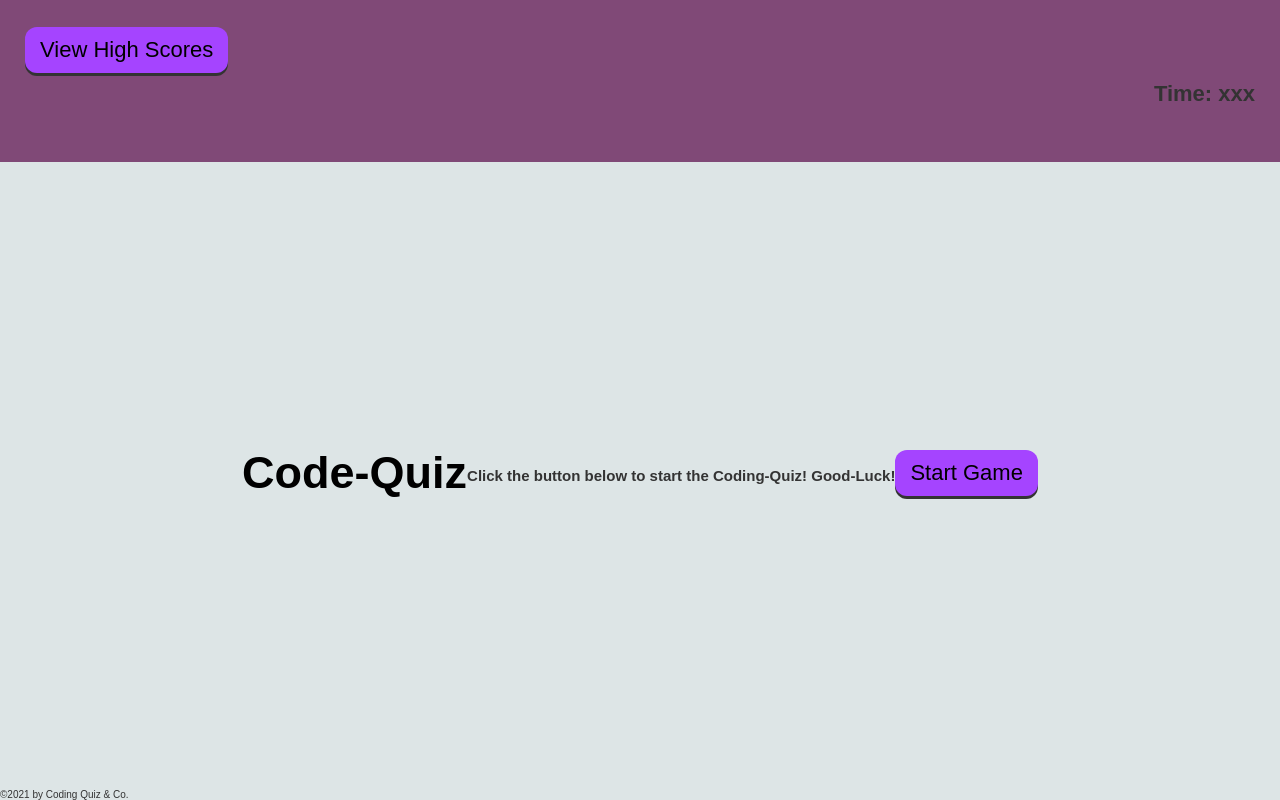
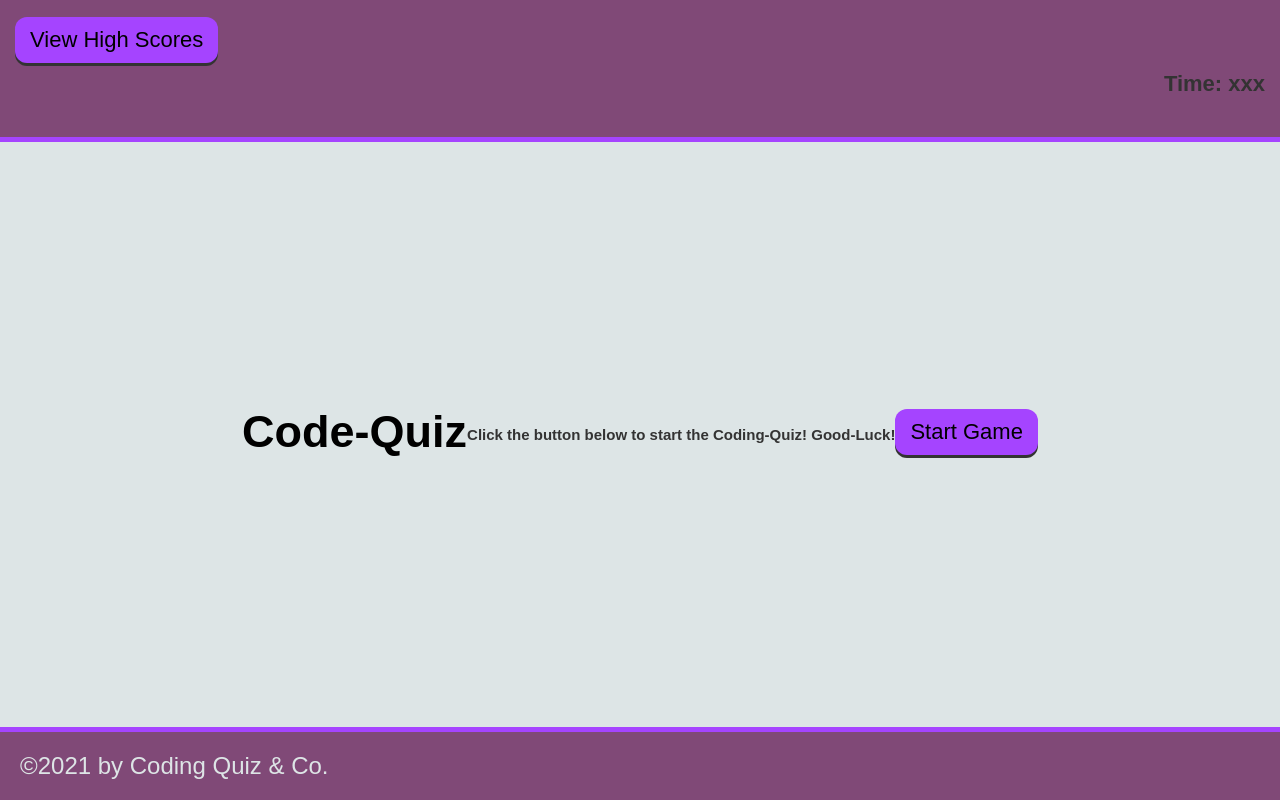
Before and after one commit to amuldrow/Code-Quiz, a plain HTML site: page index.html in a window 1280 px wide. Drawn offline with Linux system fonts and the light colour scheme.

Commit message:
css changes

```diff
--- a/Assets/style.css
+++ b/Assets/style.css
@@ -20,8 +20,8 @@
   }
   header {
     background: var(--secondary);
-    padding: 30px 25px;
-    border-bottom: 5px solid var(--secondary);
+    padding: 20px 15px;
+    border-bottom: 5px solid var(--primary);
   }
   header p {
     color: var(black);
@@ -63,3 +63,12 @@
     top: -3px;
     box-shadow: 0 3px var(--grey);
   }
+
+  footer {
+    width: 100%;
+    background: var(--secondary);
+    color: var(--tertiary);
+    font-size: 2.4rem;
+    padding: 20px;
+    border-top: 5px solid var(--primary);
+  }
```
